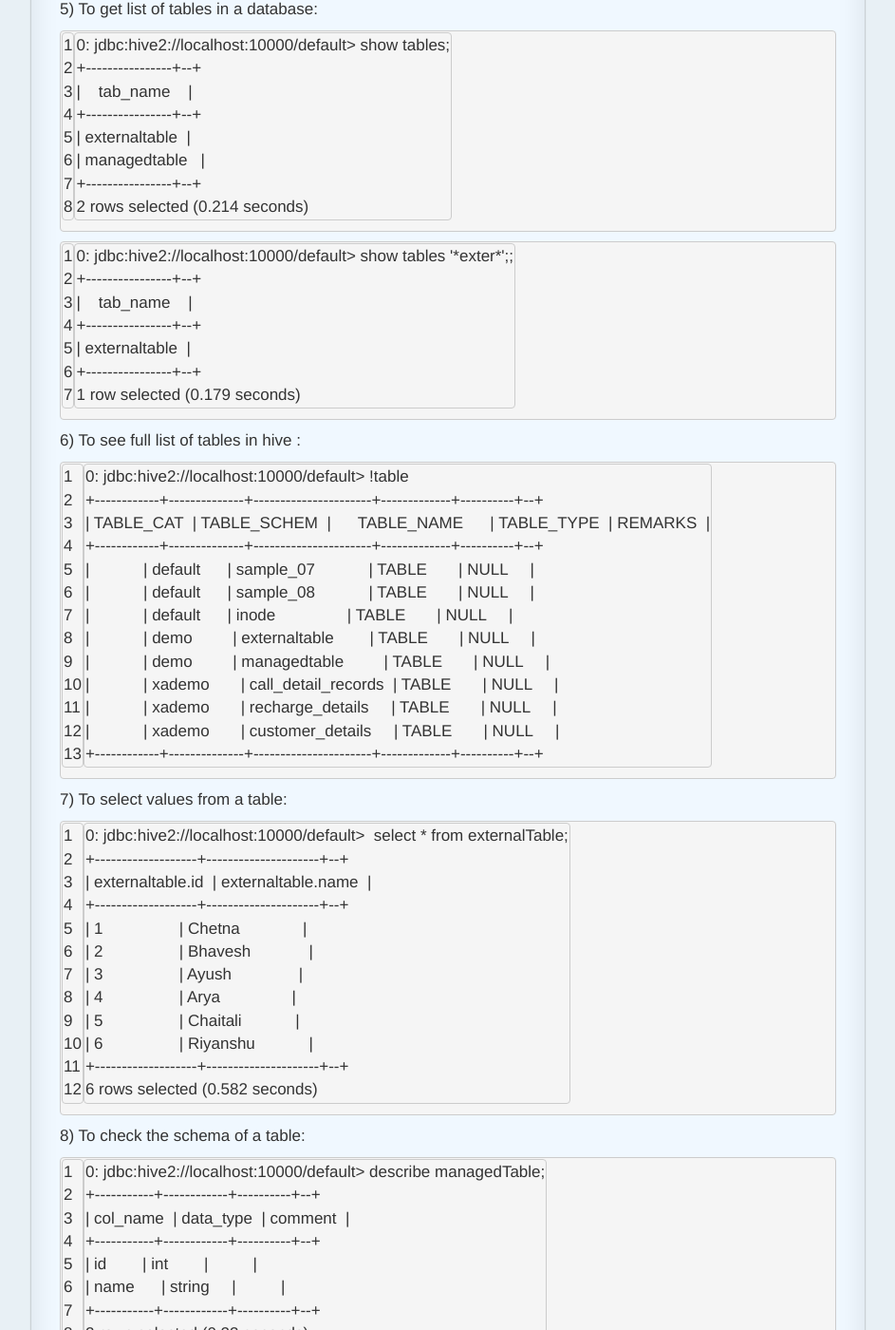
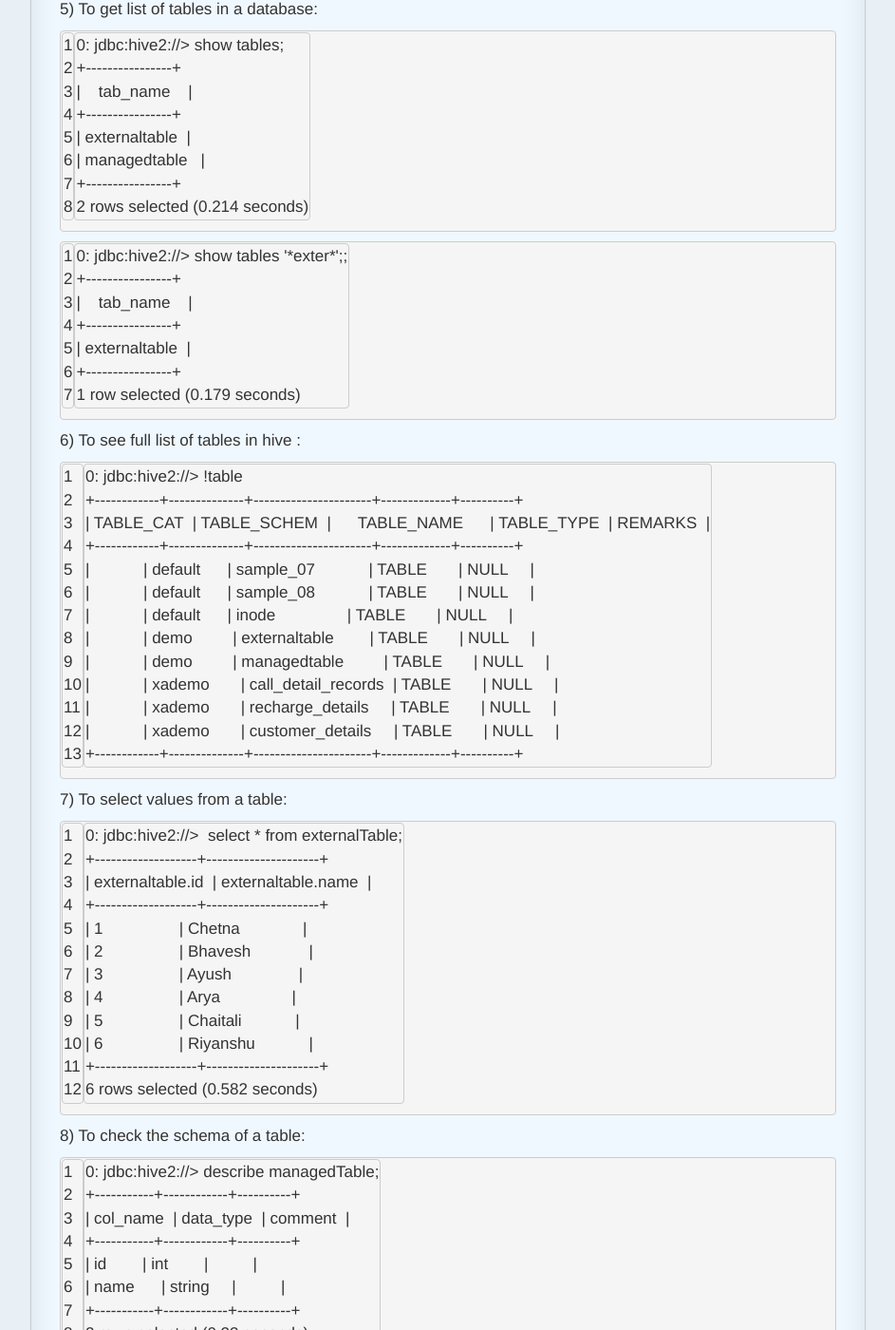
Before and after one commit to chetnachaudhari/chetnachaudhari.github.io, a Jekyll site: the page built from _posts/2015-09-03-hive-tables.md, in a window 1280 px wide and 1400 px high, scrolled down 964 px. Shown: the whole window at 95% size, without its empty margins (22-965 px from the left). Built offline with Jekyll 4.4.1, drawn with Linux system fonts in a browser that asks for light colours; nearby versions of some CDN libraries; comment, search, counter and statistics services are not loaded; some of the changed text lies outside the part shown.

Commit message:
removed connectionStrinf from hive statements

````diff
--- a/_posts/2015-09-03-hive-tables.md
+++ b/_posts/2015-09-03-hive-tables.md
@@ -23,55 +23,55 @@ categories: Hadoop Hive
 1) To create an internal table:
 
 ```
-0: jdbc:hive2://localhost:10000/default> create table managedTable(id int, name string) row format delimited fields terminated by '\t';
+0: jdbc:hive2://> create table managedTable(id int, name string) row format delimited fields terminated by '\t';
 ```
 2) To load data from file on hdfs:
 
 ```
-0: jdbc:hive2://localhost:10000/default> load data inpath '/user/root/managedTable.txt' into table managedTable;
+0: jdbc:hive2://> load data inpath '/user/root/managedTable.txt' into table managedTable;
 ```
 3) To load data from local file:
 
 ```
-0: jdbc:hive2://localhost:10000/default> load data local inpath '/root/managedTable.txt' overwrite into table managedTable;
+0: jdbc:hive2://> load data local inpath '/root/managedTable.txt' overwrite into table managedTable;
 ```
 
 4) To create an external table:
 
 ```
-0: jdbc:hive2://localhost:10000/default> create external table externalTable(id int, name string) row format delimited fields terminated by '\t' location '/user/root/externalTable';
+0: jdbc:hive2://> create external table externalTable(id int, name string) row format delimited fields terminated by '\t' location '/user/root/externalTable';
 ```
 
 5) To get list of tables in a database:
 
 ```
-0: jdbc:hive2://localhost:10000/default> show tables;
-+----------------+--+
+0: jdbc:hive2://> show tables;
++----------------+
 |    tab_name    |
-+----------------+--+
++----------------+
 | externaltable  |
 | managedtable   |
-+----------------+--+
++----------------+
 2 rows selected (0.214 seconds)
 ```
 
 ```
-0: jdbc:hive2://localhost:10000/default> show tables '*exter*';;
-+----------------+--+
+0: jdbc:hive2://> show tables '*exter*';;
++----------------+
 |    tab_name    |
-+----------------+--+
++----------------+
 | externaltable  |
-+----------------+--+
++----------------+
 1 row selected (0.179 seconds)
 ```
 
 6) To see full list of tables in hive :
 
 ```
-0: jdbc:hive2://localhost:10000/default> !table
-+------------+--------------+----------------------+-------------+----------+--+
+0: jdbc:hive2://> !table
++------------+--------------+----------------------+-------------+----------+
 | TABLE_CAT  | TABLE_SCHEM  |      TABLE_NAME      | TABLE_TYPE  | REMARKS  |
-+------------+--------------+----------------------+-------------+----------+--+
++------------+--------------+----------------------+-------------+----------+
 |            | default      | sample_07            | TABLE       | NULL     |
 |            | default      | sample_08            | TABLE       | NULL     |
 |            | default      | inode                | TABLE       | NULL     |
@@ -80,58 +80,58 @@ categories: Hadoop Hive
 |            | xademo       | call_detail_records  | TABLE       | NULL     |
 |            | xademo       | recharge_details     | TABLE       | NULL     |
 |            | xademo       | customer_details     | TABLE       | NULL     |
-+------------+--------------+----------------------+-------------+----------+--+
++------------+--------------+----------------------+-------------+----------+
 ```
 
 7) To select values from a table:
 
 ```
-0: jdbc:hive2://localhost:10000/default>  select * from externalTable;
-+-------------------+---------------------+--+
+0: jdbc:hive2://>  select * from externalTable;
++-------------------+---------------------+
 | externaltable.id  | externaltable.name  |
-+-------------------+---------------------+--+
++-------------------+---------------------+
 | 1                 | Chetna              |
 | 2                 | Bhavesh             |
 | 3                 | Ayush               |
 | 4                 | Arya                |
 | 5                 | Chaitali            |
 | 6                 | Riyanshu            |
-+-------------------+---------------------+--+
++-------------------+---------------------+
 6 rows selected (0.582 seconds)
 ```
 
 8) To check the schema of a table:
 
 ```
-0: jdbc:hive2://localhost:10000/default> describe managedTable;
-+-----------+------------+----------+--+
+0: jdbc:hive2://> describe managedTable;
++-----------+------------+----------+
 | col_name  | data_type  | comment  |
-+-----------+------------+----------+--+
++-----------+------------+----------+
 | id        | int        |          |
 | name      | string     |          |
-+-----------+------------+----------+--+
++-----------+------------+----------+
 2 rows selected (0.23 seconds)
-0: jdbc:hive2://localhost:10000/default> describe externalTable;
-+-----------+------------+----------+--+
+0: jdbc:hive2://> describe externalTable;
++-----------+------------+----------+
 | col_name  | data_type  | comment  |
-+-----------+------------+----------+--+
++-----------+------------+----------+
 | id        | int        |          |
 | name      | string     |          |
-+-----------+------------+----------+--+
++-----------+------------+----------+
 2 rows selected (0.233 seconds)
 ```
 
 For more details on retention, createTime, modes, location etc:
 
 ```
-0: jdbc:hive2://localhost:10000/default> describe formatted externalTable;
+0: jdbc:hive2://> describe formatted externalTable;
 ```
 
 9) To drop a table:
 
 ```
-0: jdbc:hive2://localhost:10000/default> drop table externalTable;
+0: jdbc:hive2://> drop table externalTable;
 No rows affected (0.239 seconds)
-0: jdbc:hive2://localhost:10000/default> drop table internalTable;
+0: jdbc:hive2://> drop table internalTable;
 No rows affected (0.147 seconds)
 ```
````
Also changed, not shown: _posts/2015-09-03-hive-databases.md (+24 -24 lines).
